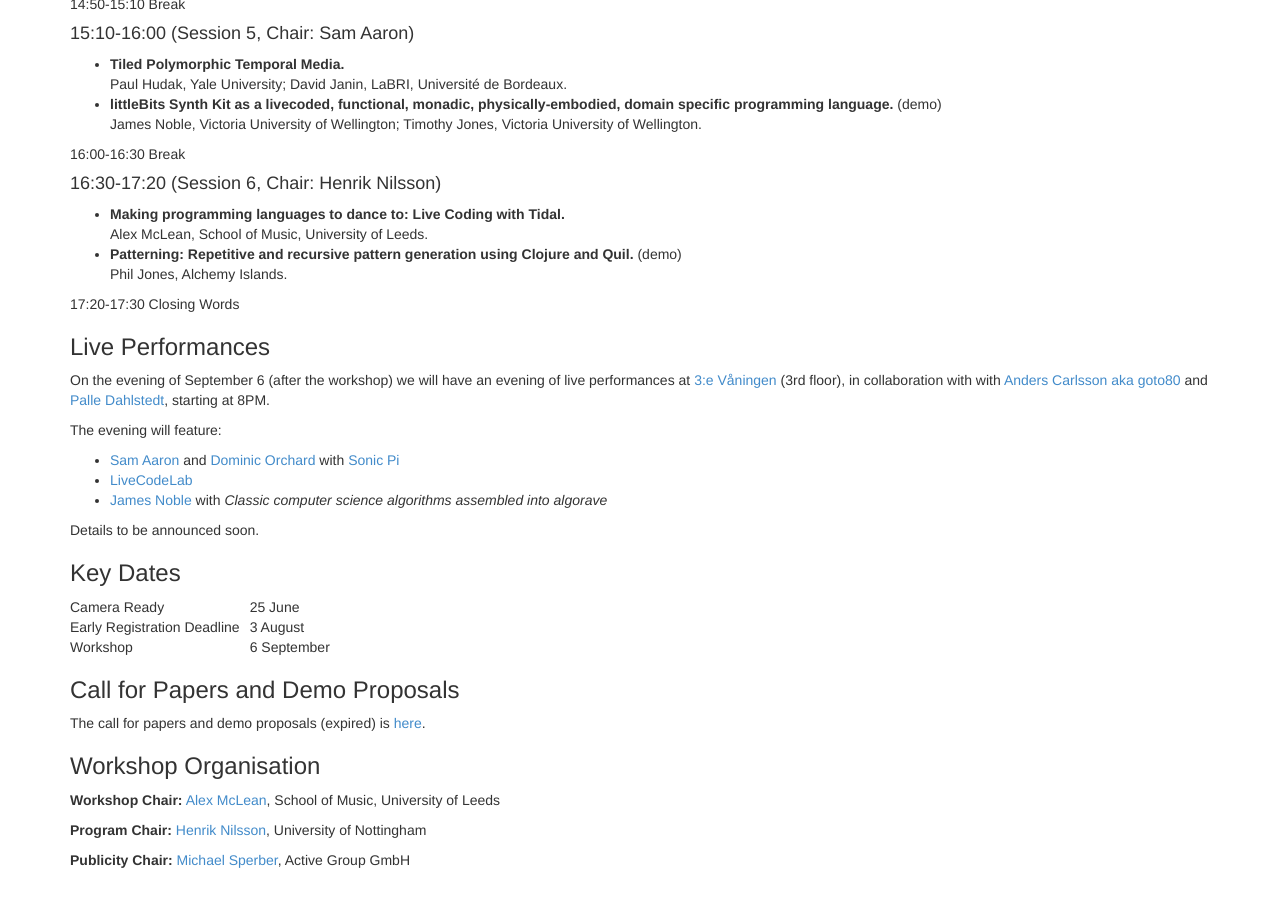
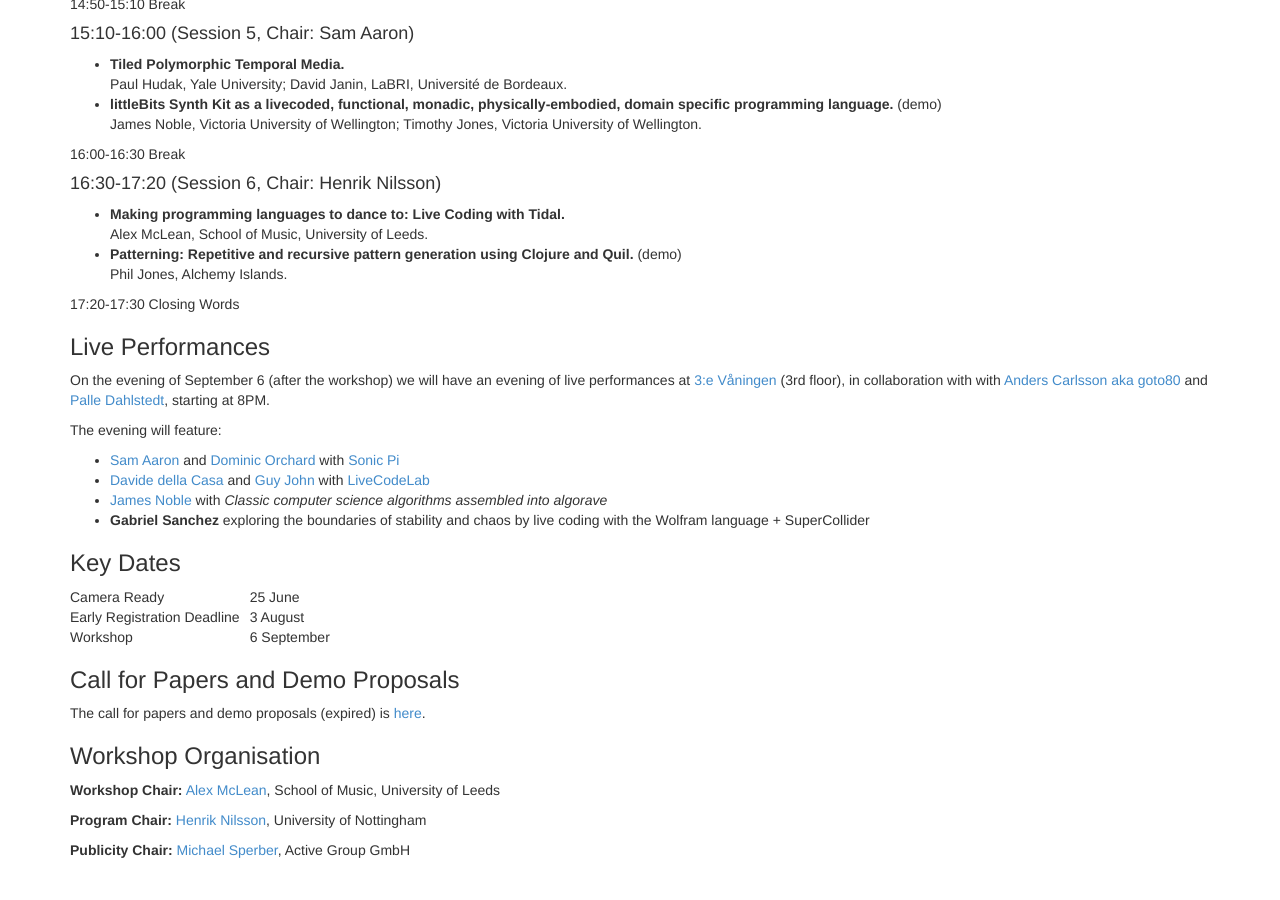
Before and after one commit to functional-art/functional-art.github.com, a Jekyll site: the page built from 2014/index.md, in a window 1280 px wide and 900 px high, scrolled down 1219 px. Built offline with Jekyll 4.4.1, drawn with Linux system fonts in a browser that asks for light colours; nearby versions of some CDN libraries.

Commit message:
Performances.

```diff
--- a/2014/index.md
+++ b/2014/index.md
@@ -121,10 +121,10 @@
 
 * [Sam Aaron](http://sam.aaron.name/) and [Dominic
   Orchard](http://www.cl.cam.ac.uk/~dao29/) with [Sonic Pi](http://sonic-pi.net/)
-* [LiveCodeLab](http://livecodelab.net/)
+* [Davide della Casa](http://www.davidedc.com/) and [Guy John](http://rumblesan.com/) with [LiveCodeLab](http://livecodelab.net/)
 * [James Noble](http://ecs.victoria.ac.nz/Main/JamesNoble) with *Classic computer science algorithms assembled into algorave*
-
-Details to be announced soon.
+* **Gabriel Sanchez** exploring the boundaries of stability and chaos by
+  live coding with the Wolfram language + SuperCollider
 
 ### Key Dates
 
```
